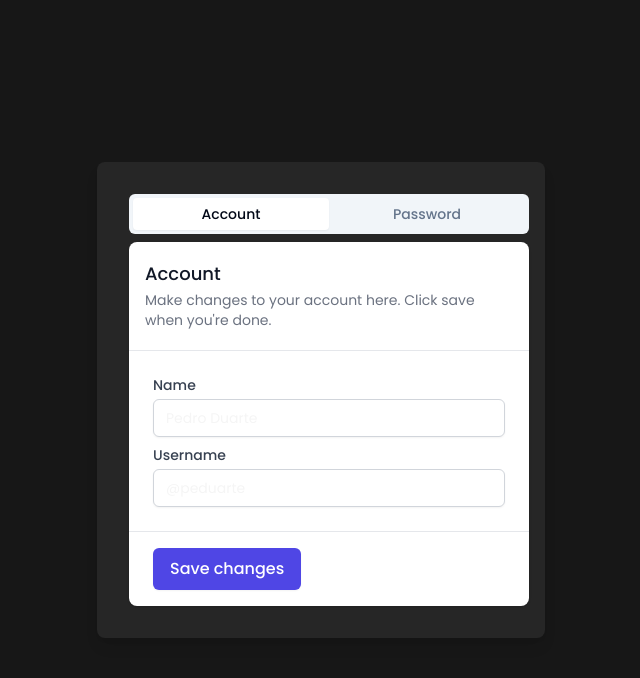
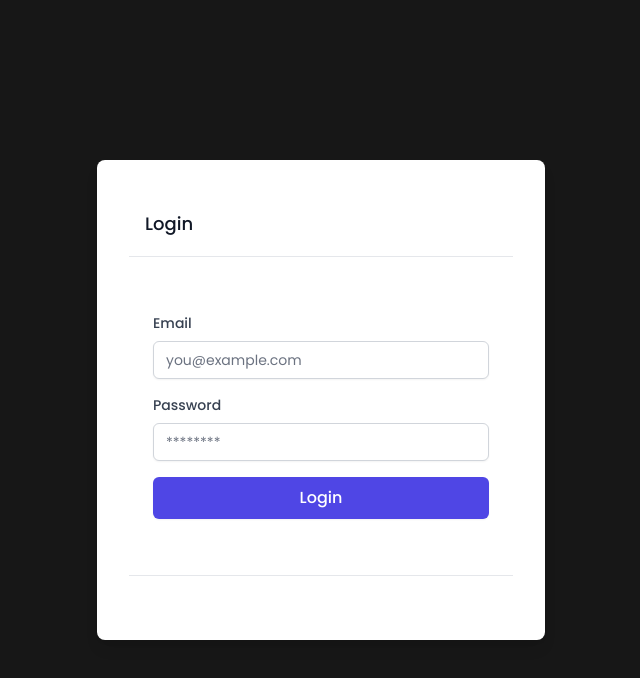
Before and after one commit to Gabrielcafens/login-localstorage-shadcnUI-next, a Next.js app: page / in a window 1280 px wide. Shown: the top 678 px of the page, without its empty margins (319-959 px from the left). Built offline with nearby package versions, Linux system fonts and the light colour scheme.

Commit message:
estavel e validado

```diff
--- a/next.config.mjs
+++ b/next.config.mjs
@@ -1,4 +1,7 @@
 /** @type {import('next').NextConfig} */
-const nextConfig = {};
+const nextConfig = {env:{
+    TEST_USER_EMAIL: process.env.TEST_USER_EMAIL,
+    TEST_USER_PASSWORD: process.env.TEST_USER_PASSWORD
+}};
 
 export default nextConfig;
--- a/src/app/page.tsx
+++ b/src/app/page.tsx
@@ -1,12 +1,10 @@
 import React from 'react';
-import LoginTabs from '@/components/ui/LoginTabs';
+import LoginForm from '@/components/ui/LoginForm';
 
 export default function Home() {
   return (
     <main className="flex min-h-screen w-full items-center justify-center bg-neutral-900 text-neutral-100">
-      <div className="w-full max-w-md p-8 space-y-8 bg-neutral-800 rounded-lg shadow-lg">
-        <LoginTabs />
-      </div>
+      <LoginForm />
     </main>
   );
 }
--- /dev/null
+++ b/src/app/profile/page.tsx
@@ -0,0 +1,12 @@
+
+import React from 'react';
+
+const ProfilePage: React.FC = () => {
+  return (
+    <div>
+      <h1>Olá, mundo</h1>
+    </div>
+  );
+};
+
+export default ProfilePage;
--- /dev/null
+++ b/src/components/ui/LoginForm.tsx
@@ -0,0 +1,82 @@
+"use client";
+
+import React, { useState } from 'react';
+import { Button } from "@/components/ui/button";
+import {
+  Card,
+  CardContent,
+  CardFooter,
+  CardHeader,
+  CardTitle,
+} from "@/components/ui/card";
+import { Input } from "@/components/ui/input";
+import { Label } from "@/components/ui/label";
+import { signIn } from 'next-auth/react';
+import { useRouter } from 'next/navigation'
+
+export function LoginForm() {
+  const [email, setEmail] = useState('');
+  const [password, setPassword] = useState('');
+  const [error, setError] = useState('');
+
+  const validateEmail = (email: string) => /\S+@\S+\.\S+/.test(email);
+  const router = useRouter();
+
+  const handleSubmit = async (e: React.FormEvent) => {
+    e.preventDefault();
+
+    if (!email || !password) {
+      setError('Email and password are required.');
+      return;
+    }
+
+    if (!validateEmail(email)) {
+      setError('Invalid email address.');
+      return;
+    }
+
+    if (email !== process.env.TEST_USER_EMAIL || password !== process.env.TEST_USER_PASSWORD) {
+      setError('Invalid email or password.');
+      return;
+    }
+      router.push('/profile')
+  };
+
+  return (
+    <Card className="w-full max-w-md p-8 space-y-8 rounded-lg shadow-lg">
+      <CardHeader>
+        <CardTitle>Login</CardTitle>
+      </CardHeader>
+      <CardContent className="space-y-4">
+        {error && <p className="text-red-500">{error}</p>}
+        <form onSubmit={handleSubmit} className="space-y-4">
+          <div className="space-y-2">
+            <Label htmlFor="email">Email</Label>
+            <Input
+              id="email"
+              type="email"
+              placeholder="you@example.com"
+              value={email}
+              onChange={(e) => setEmail(e.target.value)}
+            />
+          </div>
+          <div className="space-y-2">
+            <Label htmlFor="password">Password</Label>
+            <Input
+              id="password"
+              type="password"
+              placeholder="********"
+              value={password}
+              onChange={(e) => setPassword(e.target.value)}
+            />
+          </div>
+          <Button type="submit" className="w-full">Login</Button>
+        </form>
+      </CardContent>
+      <CardFooter>
+      </CardFooter>
+    </Card>
+  );
+}
+
+export default LoginForm;
--- a/src/components/ui/LoginTabs.tsx
+++ /dev/null
@@ -1,73 +0,0 @@
-// components/ui/LoginTabs.tsx
-import React from 'react';
-import { Button } from "@/components/ui/button";
-import {
-  Card,
-  CardContent,
-  CardDescription,
-  CardFooter,
-  CardHeader,
-  CardTitle,
-} from "@/components/ui/card";
-import { Input } from "@/components/ui/input";
-import { Label } from "@/components/ui/label";
-import { Tabs, TabsList, TabsTrigger, TabsContent } from "@/components/ui/tabs";
-
-export function LoginTabs() {
-  return (
-    <Tabs defaultValue="account" className="w-[400px]">
-      <TabsList className="grid w-full grid-cols-2">
-        <TabsTrigger value="account">Account</TabsTrigger>
-        <TabsTrigger value="password">Password</TabsTrigger>
-      </TabsList>
-      <TabsContent value="account">
-        <Card>
-          <CardHeader>
-            <CardTitle>Account</CardTitle>
-            <CardDescription>
-              Make changes to your account here. Click save when you're done.
-            </CardDescription>
-          </CardHeader>
-          <CardContent className="space-y-2">
-            <div className="space-y-1">
-              <Label htmlFor="name">Name</Label>
-              <Input id="name" defaultValue="Pedro Duarte" />
-            </div>
-            <div className="space-y-1">
-              <Label htmlFor="username">Username</Label>
-              <Input id="username" defaultValue="@peduarte" />
-            </div>
-          </CardContent>
-          <CardFooter>
-            <Button>Save changes</Button>
-          </CardFooter>
-        </Card>
-      </TabsContent>
-      <TabsContent value="password">
-        <Card>
-          <CardHeader>
-            <CardTitle>Password</CardTitle>
-            <CardDescription>
-              Change your password here. After saving, you'll be logged out.
-            </CardDescription>
-          </CardHeader>
-          <CardContent className="space-y-2">
-            <div className="space-y-1">
-              <Label htmlFor="current">Current password</Label>
-              <Input id="current" type="password" />
-            </div>
-            <div className="space-y-1">
-              <Label htmlFor="new">New password</Label>
-              <Input id="new" type="password" />
-            </div>
-          </CardContent>
-          <CardFooter>
-            <Button>Save password</Button>
-          </CardFooter>
-        </Card>
-      </TabsContent>
-    </Tabs>
-  );
-}
-
-export default LoginTabs;
--- a/src/components/ui/input.tsx
+++ b/src/components/ui/input.tsx
@@ -8,7 +8,7 @@ const Input = React.forwardRef<HTMLInputElement, InputProps>(({ className, ...pr
     <input
       ref={ref}
       className={cn(
-        "block w-full px-3 py-2 border border-gray-300 rounded-md shadow-sm placeholder-gray-400 focus:outline-none focus:ring-indigo-500 focus:border-indigo-500 sm:text-sm",
+        "block w-full px-3 py-2 border border-gray-300 rounded-md shadow-sm placeholder-gray-500 text-gray-700 focus:outline-none focus:ring-indigo-500 focus:border-indigo-500 sm:text-sm",
         className
       )}
       {...props}
```
Also changed, not shown: 1 other file (tests, documents, lock files or other folders).
